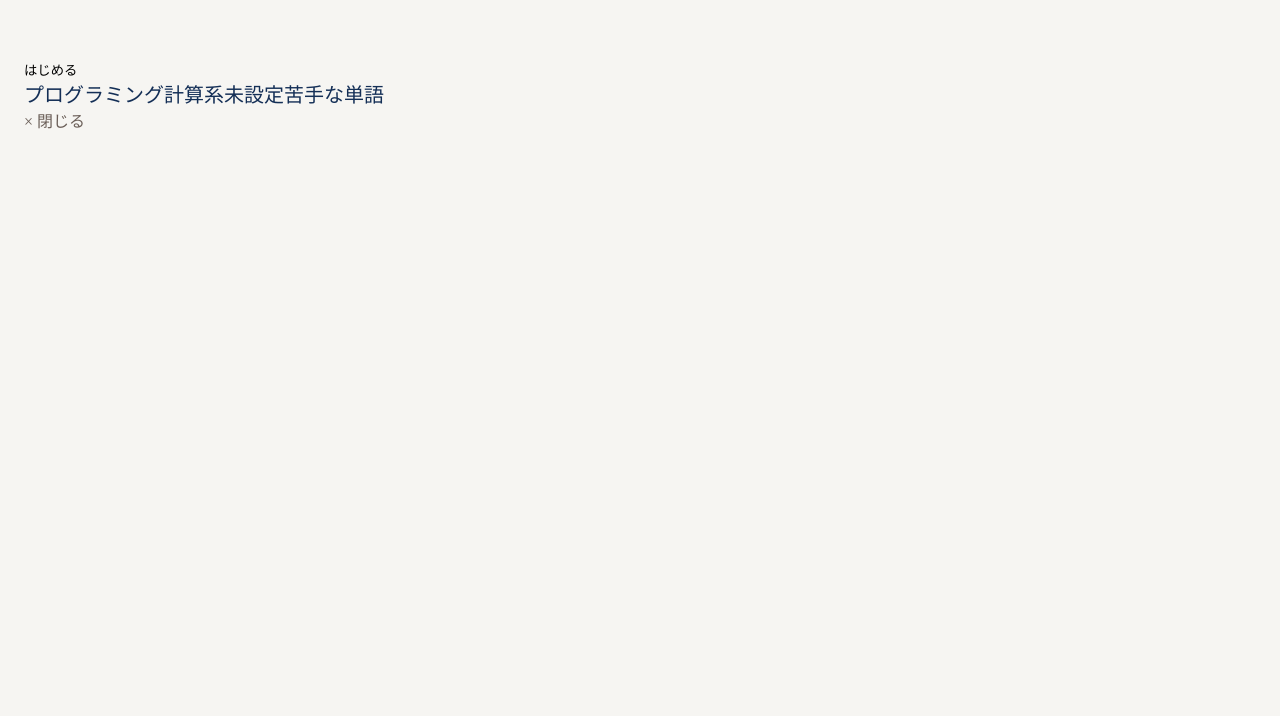
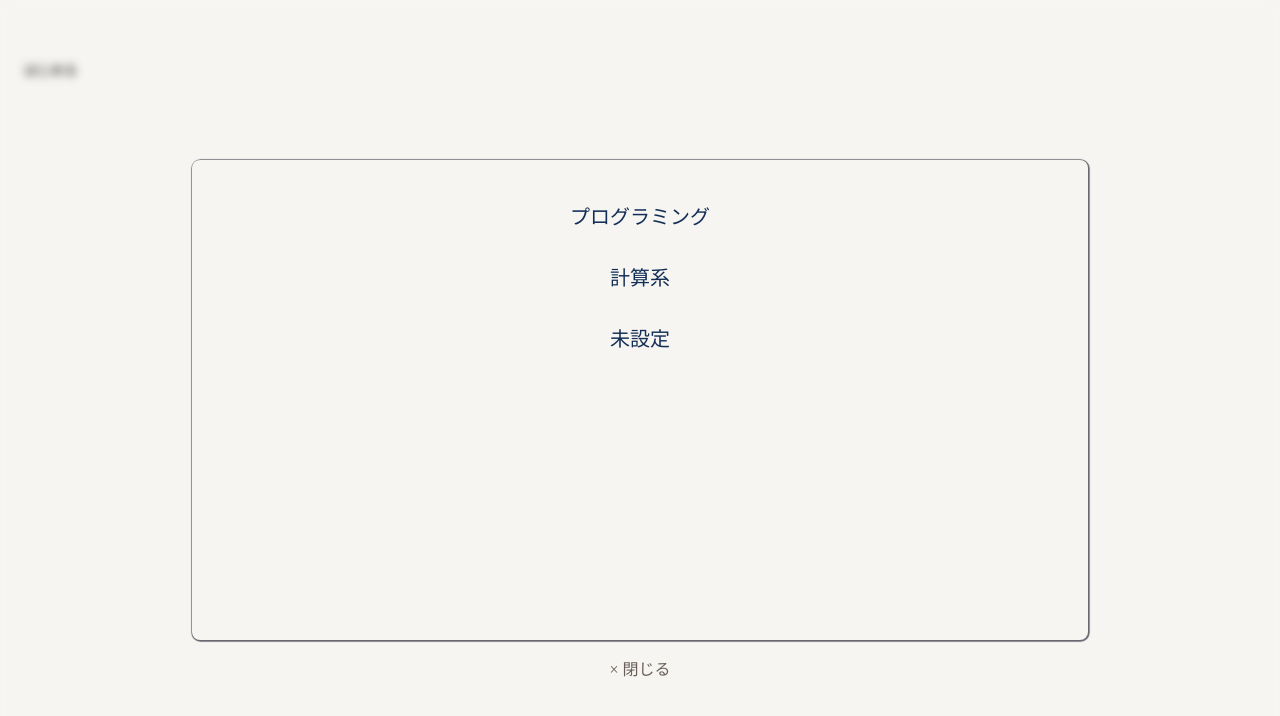
Before and after one commit to aico0315/english-word-quiz-next, a Next.js app: page / in a window 1280 px wide. Both pictures are taken after a click on the button "はじめる". Shown: the top 716 px of the page. Built offline with nearby package versions, Linux system fonts and the light colour scheme.

Commit message:
feat: port CategorySelect styles to CategorySelect CSS Modules

```diff
--- /dev/null
+++ b/src/components/CategorySelect.module.css
@@ -0,0 +1,61 @@
+.modalOverlay {
+  position: fixed;
+  top: 0;
+  left: 0;
+  width: 100%;
+  height: 100%;
+  backdrop-filter: blur(5px);
+}
+
+.categoryListScrollArea {
+  z-index: 100;
+  background-color: var(--baseColor);
+  border-radius: var(--radius);
+  box-shadow: var(--itemShadow);
+  display: grid;
+  grid-template-rows: 10% 10% 10%;
+  gap: 20px;
+  place-items: center;
+  width: 70%;
+  height: 60%;
+  padding: 35px 0;
+  position: absolute;
+  top: 50%;
+  left: 50%;
+  opacity: 1;
+  transform: translate(-50%, -50%); /* 中央揃えに戻す */
+  overflow-y: scroll
+}
+
+.categoryBtns {
+  display: grid;
+  gap: 30px;
+}
+
+.closeBtn {
+  position: absolute;
+  top: 82%;
+  left: 50%;
+  transform: translate(-50%, 0%); /* 中央揃えに戻す */
+}
+
+/* ==ダークモード（夜）== */
+
+/* 背景色・文字色 */
+:global(.dark-theme) .menuList,
+:global(.dark-theme) .categoryBtns,
+:global(.dark-theme) .categoryListScrollArea {
+  background-color: var(--darkModeBaseColor); /* 濃いグレー */
+  color: var(--darkModeFontColor);            /* 柔らかい白 */
+}
+
+/* 枠線色・影 */
+:global(.dark-theme) .menuList {
+  border: var(--darkModeBorderStyle);
+  box-shadow: var(--darkModeItemShadow);
+}
+
+/* subtleBtn文字色 */
+:global(.dark-theme) .closeBtn {
+  color: var(--darkModeFontColor);
+}
--- a/src/components/CategorySelect.tsx
+++ b/src/components/CategorySelect.tsx
@@ -1,9 +1,7 @@
 'use client'
 
 import Button from "@/components/Button";
-// import "/src/components/Button.css";
-// import "./Dashboard.css";
-// import "./CategorySelect.css";
+import styles from "@/components/CategorySelect.module.css";
 import getSortedCategories from "@/utils/getSortedCategories";
 import { motion } from "motion/react";
 import type { Word } from "@/types";
@@ -20,24 +18,24 @@ export default function CategorySelect ({ className, wordArray, onCategorySelect
   const categories = getSortedCategories(wordArray);
 
   return(
-    <motion.div className={`modal-overlay ${className}`}
+    <motion.div className={`${ styles.modalOverlay } ${className}`}
       initial={{ opacity: 0 }}
       animate={{ opacity: 1, transition: { duration: 0.3 } }}
       exit={{ opacity: 0, transition: { duration: 0.15 } }}
       transition={{ duration: 0.3 }}>
-      <motion.div className="mode-select-area menu-list active"
+      <motion.div className={`${ styles.modeSelectArea } ${ styles.menuList }`}
         initial={{ opacity: 0 }}
         animate={{ opacity: 1, transition: { duration: 0.3 } }}
         exit={{ opacity: 0, transition: { duration: 0.15 } }}
         transition={{ duration: 0.3 }}>
-        <div className="category-list-scroll-area">
+        <div className={ styles.categoryListScrollArea }>
           {categories.map(elem=>
-            <Button className="category-btns-container category-btns" variant="text" label={elem} key={elem} onUpdate={ onCategorySelect } onPhaseChange={ onMoveToQuiz }/>
+            <Button className={ styles.categoryBtns } variant="text" label={elem} key={elem} onUpdate={ onCategorySelect } onPhaseChange={ onMoveToQuiz }/>
           )}
-          <Button className="weak-words-btn category-btns" variant="text" label="苦手な単語"/>
+          {/* <Button className="weak-words-btn category-btns" variant="text" label="苦手な単語"/> */}
         </div>
         {/* <Button className="question-continue-btn category-btns" variant="text" label="つづきから"/> */}
-        <Button className="close-btn" variant="subtle" label="× 閉じる" onPhaseChange={ onModalClose }/>
+        <Button className={ styles.closeBtn } variant="subtle" label="× 閉じる" onPhaseChange={ onModalClose }/>
       </motion.div>
     </motion.div>
   )
```
